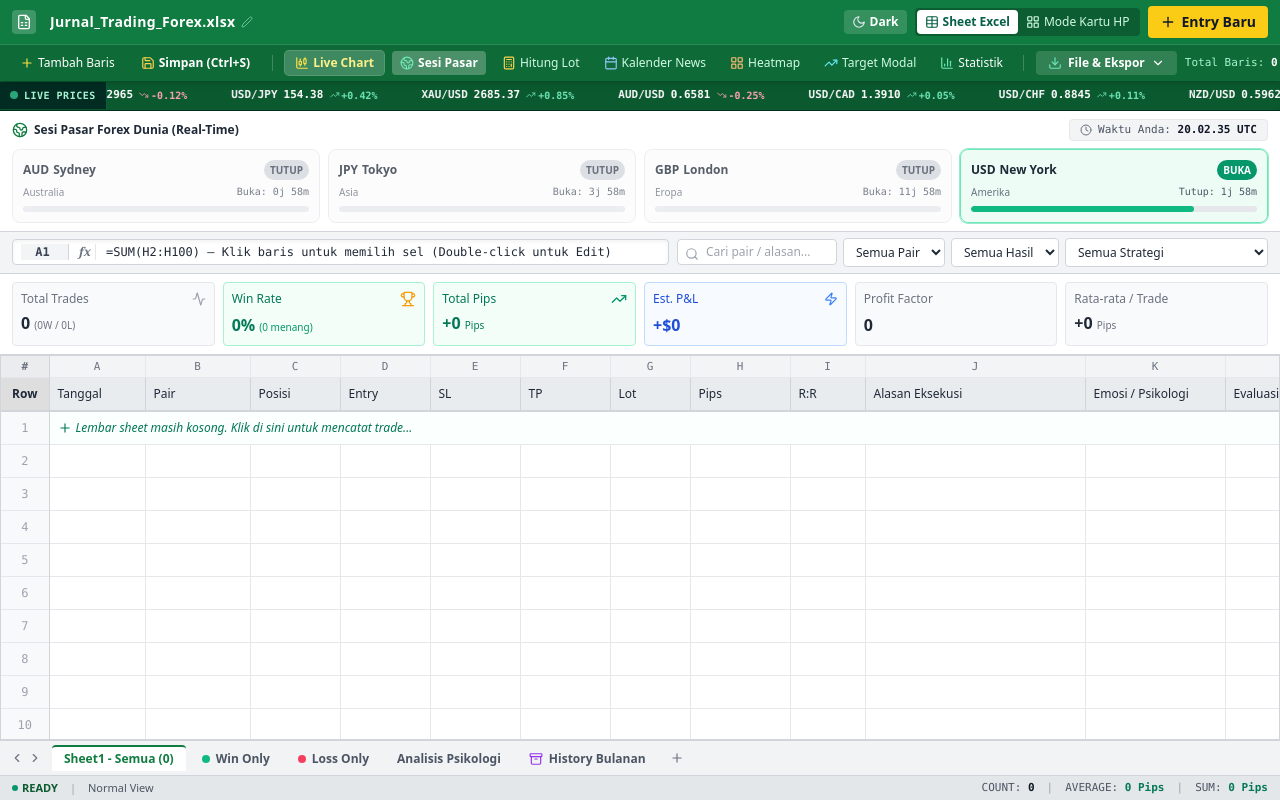
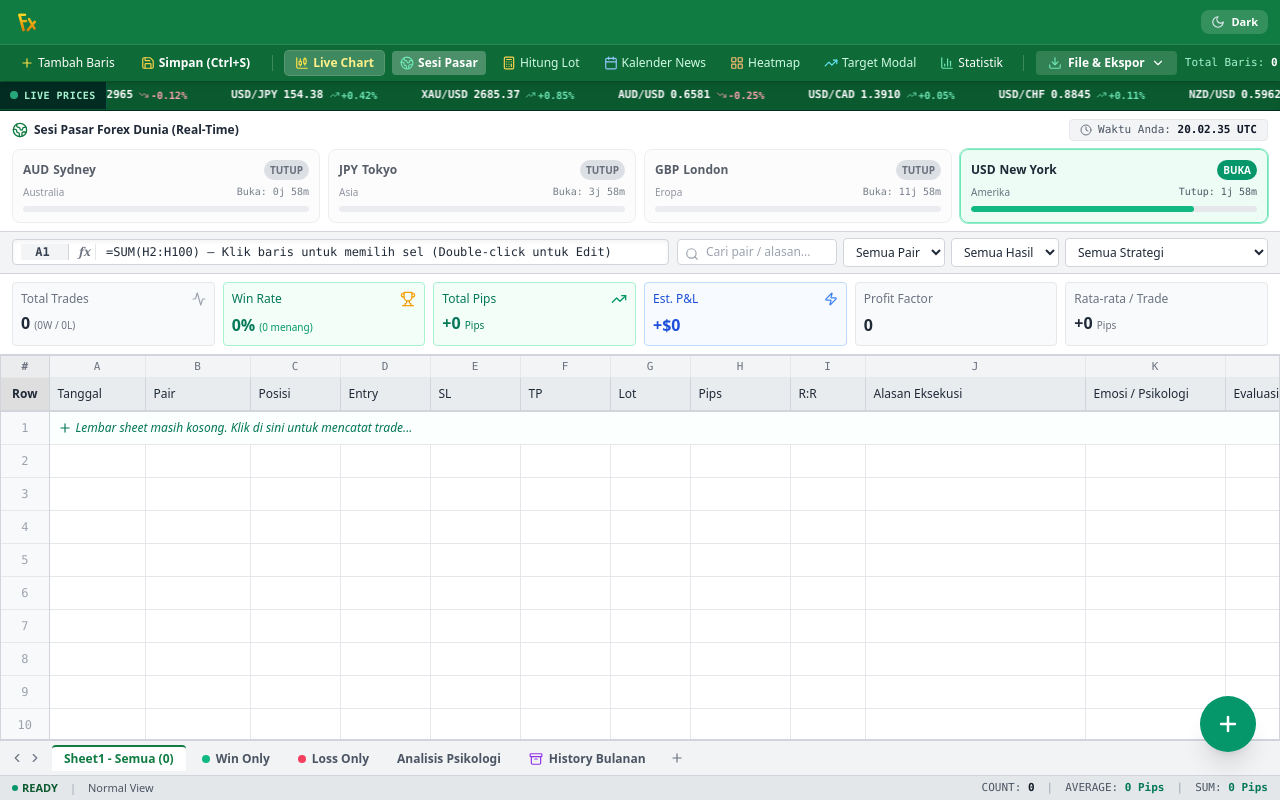
Before and after one commit to dimasu21/myfxjurnal, a React (Vite) app: page / in a window 1280 px wide. Built offline with nearby package versions, Linux system fonts and the light colour scheme.

Commit message:
refactor(header): add FX logo, remove title & mode toggles, make FAB round button for mobile and desktop

```diff
--- a/src/App.tsx
+++ b/src/App.tsx
@@ -77,7 +77,7 @@ export default function App() {
   type PageView = 'sheet' | 'lot-calc' | 'calendar' | 'heatmap' | 'compounding' | 'analytics' | 'chart' | 'statement';
   const [activePageView, setActivePageView] = useState<PageView>('sheet');
 
-  // Active view: 'cards' default di Mobile (< 768px ala Myfxbook), 'table' default di Desktop
+  // Active view: otomatis 'cards' di HP (< 768px), otomatis 'table' (sheet) di Desktop/Website (>= 768px)
   const [activeView, setActiveView] = useState<'table' | 'cards'>(() => {
     if (typeof window !== 'undefined') {
       return window.innerWidth < 768 ? 'cards' : 'table';
@@ -85,20 +85,19 @@ export default function App() {
     return 'table';
   });
 
-  // Listener resize otomatis untuk transisi responsif
+  // Listener resize otomatis: HP otomatis kartu, desktop otomatis sheet
   useEffect(() => {
     const handleResize = () => {
-      // Jika user pertama kali buka di HP, otomatis beralih ke kartu Myfxbook
-      if (window.innerWidth < 768 && activeView === 'table') {
-        const hasManuallyChosen = sessionStorage.getItem('user_view_preference');
-        if (!hasManuallyChosen) {
-          setActiveView('cards');
-        }
+      if (window.innerWidth < 768) {
+        setActiveView('cards');
+      } else {
+        setActiveView('table');
       }
     };
+    handleResize();
     window.addEventListener('resize', handleResize);
     return () => window.removeEventListener('resize', handleResize);
-  }, [activeView]);
+  }, []);
 
   // Sheet Tabs: 'all' | 'win' | 'loss' | 'summary' | 'history'
   const [activeSheet, setActiveSheet] = useState<'all' | 'win' | 'loss' | 'summary' | 'history'>('all');
@@ -547,12 +546,13 @@ export default function App() {
           />
         )}
 
-        {/* Floating Action Button (FAB) for Mobile Quick Add */}
+        {/* Floating Action Button (FAB) for Quick Add (Mobile & Website Desktop) */}
         {activePageView === 'sheet' && activeSheet !== 'history' && (
           <button
             onClick={handleAddNew}
             aria-label="Tambah Trade Baru"
-            className="md:hidden fixed bottom-16 right-4 z-30 bg-excel-green hover:bg-excel-darkgreen text-white p-3.5 rounded-full shadow-lg flex items-center justify-center active:scale-95 transition-transform"
+            title="Tambah Trade Baru"
+            className="fixed bottom-16 md:bottom-12 right-4 md:right-6 z-30 bg-emerald-600 hover:bg-emerald-700 text-white p-3.5 md:p-4 rounded-full shadow-xl flex items-center justify-center active:scale-90 hover:scale-105 transition-all group"
           >
             <Plus className="w-6 h-6 stroke-[2.5]" />
           </button>
--- a/src/components/ExcelHeader.tsx
+++ b/src/components/ExcelHeader.tsx
@@ -179,126 +179,49 @@ export const ExcelHeader: React.FC<ExcelHeaderProps> = ({
     <header className={`${isDarkMode ? 'bg-[#0f172a] border-b border-slate-700' : 'bg-excel-green'} text-white shadow-md select-none sticky top-0 z-30 transition-colors`}>
       {/* Top Title Bar */}
       <div className="px-3 py-1.5 flex items-center justify-between border-b border-white/10 text-xs sm:text-sm">
-        {/* Document Title Area (CRUD Judul) */}
-        <div className="flex items-center gap-2 overflow-hidden max-w-[55%] sm:max-w-md">
-          <div className="bg-white/20 p-1 rounded flex items-center justify-center shrink-0">
-            <FileSpreadsheet className="w-4 h-4 text-white" />
-          </div>
-
-          {isEditingTitle ? (
-            <div className="flex items-center gap-1">
-              <input
-                ref={titleInputRef}
-                type="text"
-                value={titleInput}
-                onChange={(e) => setTitleInput(e.target.value)}
-                onKeyDown={handleKeyDown}
-                className="bg-white text-gray-900 font-semibold px-2 py-0.5 rounded text-xs focus:outline-none ring-2 ring-yellow-400"
-                placeholder="Nama dokumen..."
-              />
-              <button
-                onClick={handleSaveTitle}
-                className="p-1 hover:bg-white/20 rounded text-emerald-200 hover:text-white"
-                title="Simpan nama"
-              >
-                <Check className="w-3.5 h-3.5 text-yellow-300" />
-              </button>
-              <button
-                onClick={handleCancelTitle}
-                className="p-1 hover:bg-white/20 rounded text-rose-200 hover:text-white"
-                title="Batal"
-              >
-                <X className="w-3.5 h-3.5" />
-              </button>
-            </div>
-          ) : (
-            <div
-              onClick={() => setIsEditingTitle(true)}
-              className="group flex items-center gap-1.5 cursor-pointer py-0.5 px-1.5 rounded hover:bg-white/10 transition-colors truncate"
-              title="Klik untuk mengubah nama lembar kerja (CRUD Judul)"
-            >
-              <span className="font-semibold tracking-wide truncate">
-                {documentTitle}
-              </span>
-              <Edit2 className="w-3 h-3 text-emerald-200 opacity-60 group-hover:opacity-100 transition-opacity shrink-0" />
-            </div>
-          )}
+        {/* Logo Area (FX Logo ala Myfxbook) */}
+        <div className="flex items-center gap-2.5">
+          <img
+            src="/fx-logo.png"
+            alt="Fx"
+            className="h-8 w-auto object-contain cursor-pointer transition-transform active:scale-95"
+            onClick={onSwitchToSheet}
+            title="MyFX Journal"
+          />
 
           {/* Indikator Status Save */}
           {hasUnsavedChanges && (
-            <span className="inline-flex items-center gap-1 text-[11px] bg-amber-400 text-gray-900 font-bold px-2 py-0.5 rounded shadow-xs shrink-0 animate-pulse">
-              <AlertCircle className="w-3 h-3 text-amber-900" /> Belum Disimpan
+            <span className="inline-flex items-center gap-1 text-[10px] bg-amber-400 text-gray-900 font-bold px-2 py-0.5 rounded shadow-xs shrink-0 animate-pulse">
+              <AlertCircle className="w-3 h-3 text-amber-900" />
+              <span className="hidden sm:inline">Belum Disimpan</span>
             </span>
           )}
           {isSaveSuccess && !hasUnsavedChanges && (
-            <span className="inline-flex items-center gap-1 text-[11px] bg-emerald-800 text-emerald-200 px-2 py-0.5 rounded font-medium shrink-0">
-              <CheckCircle2 className="w-3 h-3 text-emerald-300" /> Tersimpan
+            <span className="inline-flex items-center gap-1 text-[10px] bg-emerald-800 text-emerald-200 px-2 py-0.5 rounded font-medium shrink-0">
+              <CheckCircle2 className="w-3 h-3 text-emerald-300" />
+              <span className="hidden sm:inline">Tersimpan</span>
             </span>
           )}
         </div>
 
-        {/* Action Buttons Top Right */}
+        {/* Action Buttons Top Right: Dark Mode Toggle */}
         <div className="flex items-center gap-2">
-          {/* Fitur #9: Dark Mode Toggle */}
           <button
             onClick={onToggleDarkMode}
-            className="flex items-center gap-1 px-2 py-1 rounded bg-white/15 hover:bg-white/25 text-white transition-colors text-xs font-semibold"
+            className="flex items-center gap-1.5 px-2.5 py-1 rounded-lg bg-white/15 hover:bg-white/25 text-white transition-colors text-xs font-semibold"
             title={isDarkMode ? 'Beralih ke Tema Excel Terang' : 'Beralih ke Tema TradingView Dark'}
           >
             {isDarkMode ? (
               <>
                 <Sun className="w-3.5 h-3.5 text-yellow-300" />
-                <span className="hidden sm:inline">Light</span>
+                <span className="text-[11px]">Light</span>
               </>
             ) : (
               <>
                 <Moon className="w-3.5 h-3.5 text-slate-200" />
-                <span className="hidden sm:inline">Dark</span>
+                <span className="text-[11px]">Dark</span>
               </>
             )}
-          </button>
-
-          {/* View Toggle on Mobile */}
-          <div className="flex bg-black/25 p-0.5 rounded text-xs">
-            <button
-              onClick={() => {
-                if (onSwitchToSheet) onSwitchToSheet();
-                setActiveView('table');
-              }}
-              className={`flex items-center gap-1 px-2 py-1 rounded transition-colors ${
-                activePageView === 'sheet' && activeView === 'table'
-                  ? 'bg-white text-emerald-800 font-bold shadow-xs'
-                  : 'text-emerald-100 hover:text-white'
-              }`}
-              title="Tampilan Tabel Excel"
-            >
-              <TableIcon className="w-3.5 h-3.5" />
-              <span className="hidden md:inline">Sheet Excel</span>
-            </button>
-            <button
-              onClick={() => {
-                if (onSwitchToSheet) onSwitchToSheet();
-                setActiveView('cards');
-              }}
-              className={`flex items-center gap-1 px-2 py-1 rounded transition-colors ${
-                activePageView === 'sheet' && activeView === 'cards'
-                  ? 'bg-white text-emerald-800 font-bold shadow-xs'
-                  : 'text-emerald-100 hover:text-white'
-              }`}
-              title="Tampilan Kartu Ringkas (Cocok di HP)"
-            >
-              <LayoutGrid className="w-3.5 h-3.5" />
-              <span className="hidden md:inline">Mode Kartu HP</span>
-            </button>
-          </div>
-
-          {/* Tombol Tambah Entry Baru */}
-          <button
-            onClick={onOpenNewModal}
-            className="flex items-center gap-1.5 bg-yellow-400 hover:bg-yellow-300 text-gray-900 font-bold px-3 py-1.5 rounded text-xs sm:text-sm transition-all shadow-sm active:scale-95"
-          >
-            <Plus className="w-4 h-4" />
-            <span>Entry Baru</span>
           </button>
         </div>
       </div>
--- a/src/components/MobileBottomNav.tsx
+++ b/src/components/MobileBottomNav.tsx
@@ -185,45 +185,6 @@ export const MobileBottomNav: React.FC<MobileBottomNavProps> = ({
               </button>
             </div>
 
-            {/* Switch Mode: Kartu HP vs Sheet Excel */}
-            <div className="bg-gray-50 dark:bg-slate-800/60 p-3 rounded-xl border border-gray-200 dark:border-slate-700 space-y-2">
-              <span className="text-[11px] font-bold text-gray-500 dark:text-slate-400 uppercase tracking-wider block">
-                Mode Tampilan Data
-              </span>
-              <div className="grid grid-cols-2 gap-2">
-                <button
-                  onClick={() => {
-                    setActiveView('cards');
-                    setActivePageView('sheet');
-                    setIsMenuOpen(false);
-                  }}
-                  className={`py-2 px-3 text-xs font-bold rounded-lg border flex items-center justify-center gap-1.5 transition-all ${
-                    activeView === 'cards'
-                      ? 'bg-emerald-600 text-white border-emerald-700 shadow-xs'
-                      : 'bg-white dark:bg-slate-800 text-gray-700 dark:text-slate-300 border-gray-200 dark:border-slate-700'
-                  }`}
-                >
-                  <LayoutGrid className="w-3.5 h-3.5" />
-                  <span>Mode Kartu HP (Myfxbook)</span>
-                </button>
-                <button
-                  onClick={() => {
-                    setActiveView('table');
-                    setActivePageView('sheet');
-                    setIsMenuOpen(false);
-                  }}
-                  className={`py-2 px-3 text-xs font-bold rounded-lg border flex items-center justify-center gap-1.5 transition-all ${
-                    activeView === 'table'
-                      ? 'bg-emerald-600 text-white border-emerald-700 shadow-xs'
-                      : 'bg-white dark:bg-slate-800 text-gray-700 dark:text-slate-300 border-gray-200 dark:border-slate-700'
-                  }`}
-                >
-                  <TableIcon className="w-3.5 h-3.5" />
-                  <span>Mode Spreadsheet Excel</span>
-                </button>
-              </div>
-            </div>
-
             {/* Fitur Analisa Tambahan */}
             <div className="space-y-1">
               <span className="text-[11px] font-bold text-gray-500 dark:text-slate-400 uppercase tracking-wider block mb-1">
@@ -301,10 +262,10 @@ export const MobileBottomNav: React.FC<MobileBottomNavProps> = ({
               </button>
             </div>
 
-            {/* Ekspor & Impor */}
+            {/* Ekspor & Impor (Format Sheet Spreadsheet Otomatis) */}
             <div className="space-y-1 pt-2 border-t border-gray-200 dark:border-slate-800">
               <span className="text-[11px] font-bold text-gray-500 dark:text-slate-400 uppercase tracking-wider block mb-1">
-                Ekspor & Backup
+                Ekspor Lembar Kerja (Format Sheet)
               </span>
               <div className="grid grid-cols-2 gap-2 text-xs">
                 <button
@@ -313,9 +274,10 @@ export const MobileBottomNav: React.FC<MobileBottomNavProps> = ({
                     setIsMenuOpen(false);
                   }}
                   className="p-2 rounded-lg border border-gray-200 dark:border-slate-700 text-left flex items-center gap-2 hover:bg-gray-50 dark:hover:bg-slate-800"
+                  title="Ekspor seluruh data ke file spreadsheet Excel (.xlsx)"
                 >
                   <FileSpreadsheet className="w-3.5 h-3.5 text-emerald-600" />
-                  <span>Export Excel</span>
+                  <span>Sheet Excel (.xlsx)</span>
                 </button>
                 <button
                   onClick={() => {
@@ -323,9 +285,10 @@ export const MobileBottomNav: React.FC<MobileBottomNavProps> = ({
                     setIsMenuOpen(false);
                   }}
                   className="p-2 rounded-lg border border-gray-200 dark:border-slate-700 text-left flex items-center gap-2 hover:bg-gray-50 dark:hover:bg-slate-800"
+                  title="Ekspor tabel baris trade ke PDF"
                 >
                   <FileText className="w-3.5 h-3.5 text-rose-600" />
-                  <span>Export PDF</span>
+                  <span>Tabel PDF</span>
                 </button>
                 <button
                   onClick={() => {
@@ -333,9 +296,10 @@ export const MobileBottomNav: React.FC<MobileBottomNavProps> = ({
                     setIsMenuOpen(false);
                   }}
                   className="p-2 rounded-lg border border-gray-200 dark:border-slate-700 text-left flex items-center gap-2 hover:bg-gray-50 dark:hover:bg-slate-800"
+                  title="Ekspor ke CSV spreadsheet"
                 >
                   <Download className="w-3.5 h-3.5 text-blue-600" />
-                  <span>Export CSV</span>
+                  <span>Sheet CSV</span>
                 </button>
                 <button
                   onClick={() => {
@@ -343,6 +307,7 @@ export const MobileBottomNav: React.FC<MobileBottomNavProps> = ({
                     setIsMenuOpen(false);
                   }}
                   className="p-2 rounded-lg border border-gray-200 dark:border-slate-700 text-left flex items-center gap-2 hover:bg-gray-50 dark:hover:bg-slate-800"
+                  title="Cadangkan database data trade"
                 >
                   <Database className="w-3.5 h-3.5 text-purple-600" />
                   <span>Backup JSON</span>
```
Also changed, not shown: public/fx-logo.png (added).
